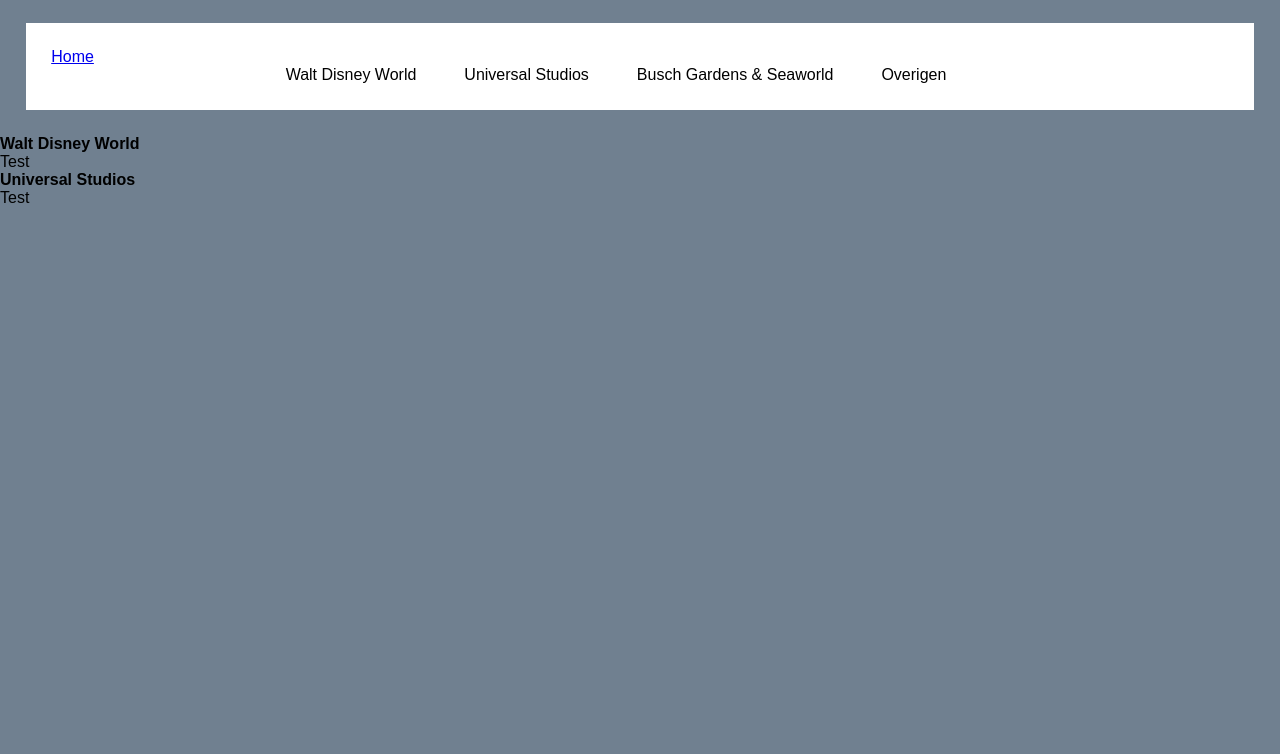
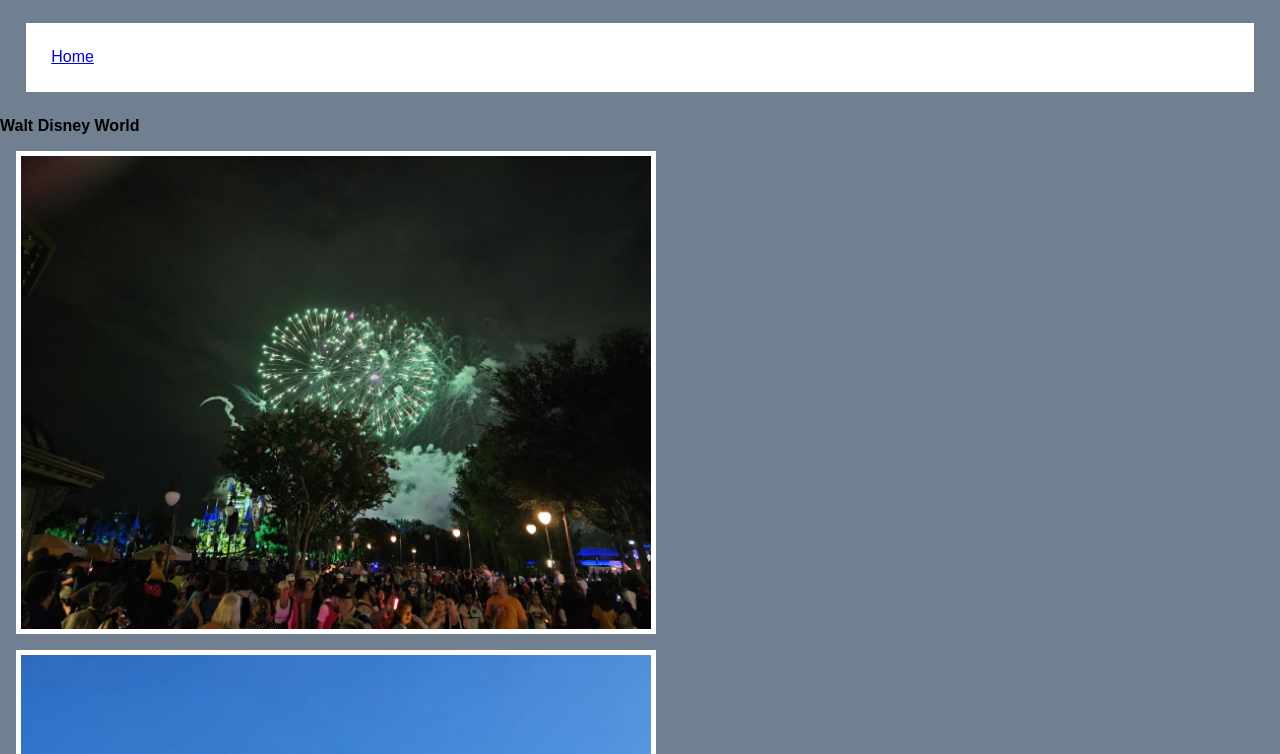
Before and after one commit to YasmineHCMD/Eindopdracht-IS, a plain HTML site: page fotogalerij.html in a window 1280 px wide. Shown: the part 46-800 px from the top of the page. Drawn offline with Linux system fonts and the light colour scheme.

Commit message:
Aanpassingen

```diff
--- a/css/stylegallery.css
+++ b/css/stylegallery.css
@@ -0,0 +1,15 @@
+* {
+    box-sizing: border-box;
+}
+
+img {
+    border: 5px solid white;
+    margin: 1em;
+    width: 50%;
+    height: auto;
+}
+
+img.desc {
+    padding: 5em;
+    text-align: center;
+}
--- a/fotogalerij.html
+++ b/fotogalerij.html
@@ -12,19 +12,15 @@
     <h1>Fotogalerij</h1>
 </header>
  <!--Navigatie-->
-    <nav>
-      <a href="index.html">Home</a>
-      <ul style="list-style-type: none;">
-        <li>Walt Disney World</li>
-        <li>Universal Studios</li>
-        <li>Busch Gardens & Seaworld</li>
-        <li>Overigen</li>
-      </ul>
+      <nav>
+        <a href="index.html">Home</a>
       </nav>
+    <main>
     <h2>Walt Disney World</h2>
-      <p>Test</p>
-
+      <img src="img/f8ffdeec-6073-4657-b846-7389c5974866_02e39c6f-7b27-4064-b4e4-9f7922d03cd4.jpg" alt="Vuurwerkshow in Magic Kingdom">
+      <img src="img/a083346e-c37f-4be9-b0c7-f17639387c46_88dc4c79-4490-4e82-86ab-9068673ac6b6.jpg" alt="Het kasteel in Magic Kingdom">
     <h3>Universal Studios</h3>
-      <p>Test</p>
-</body>
+      <img src="img/9b12cd82-5bfb-422d-b3ec-5c3dee270283_91834363-eaa0-42ed-bd01-0ab9c4ff006b.jpg" alt="Ingang van Universal Studio's">
+    </main>
+  </body>
 </html>
```
Also changed, not shown: img/9b12cd82-5bfb-422d-b3ec-5c3dee270283_91834363-eaa0-42ed-bd01-0ab9c4ff006b.jpg (added), img/a083346e-c37f-4be9-b0c7-f17639387c46_88dc4c79-4490-4e82-86ab-9068673ac6b6.jpg (added), img/f8ffdeec-6073-4657-b846-7389c5974866_02e39c6f-7b27-4064-b4e4-9f7922d03cd4.jpg (added).
